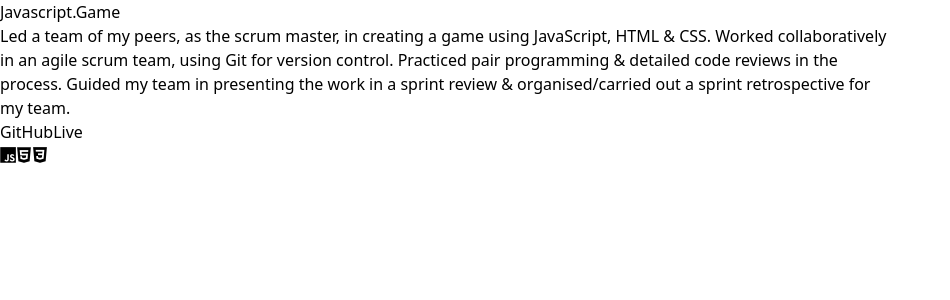
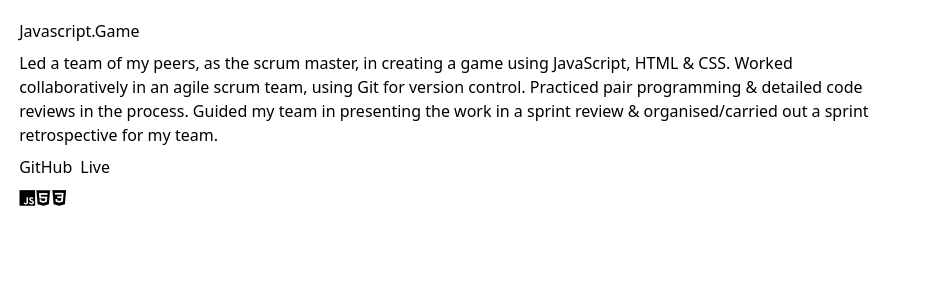
Before and after one commit to MattW-R/portfolio-2, a SvelteKit app: page / in a window 1280 px wide. Shown: the top 300 px of the page, without its empty margins (0-950 px from the left). Built offline with nearby package versions, Linux system fonts and the light colour scheme.

Commit message:
configured tailwind theme

```diff
--- a/tailwind.config.js
+++ b/tailwind.config.js
@@ -2,7 +2,29 @@
 export default {
     content: ['./src/**/*.{html,js,svelte,ts}'],
     theme: {
-        extend: {},
+        colors: {
+            transparent: 'transparent',
+            white: '#ffffff',
+            background: '#FFFFEC',
+            primary: '#584721',
+            secondary: '#F1E4C3',
+            accent: '#597E52',
+        },
+        spacing: {
+            inter: '1.2rem',
+            intra: '0.5rem',
+        },
+        fontSize: {
+            h1: '1.9rem',
+            h2: '1.6rem',
+            normal: '1rem',
+        },
+        borderRadius: {},
+        fontFamily: {
+            heading: ['Quicksand', 'sans-serif'],
+            body: ['Source Code Pro', 'monospace'],
+        },
+        borderWidth: {},
     },
     plugins: [],
 }
```
